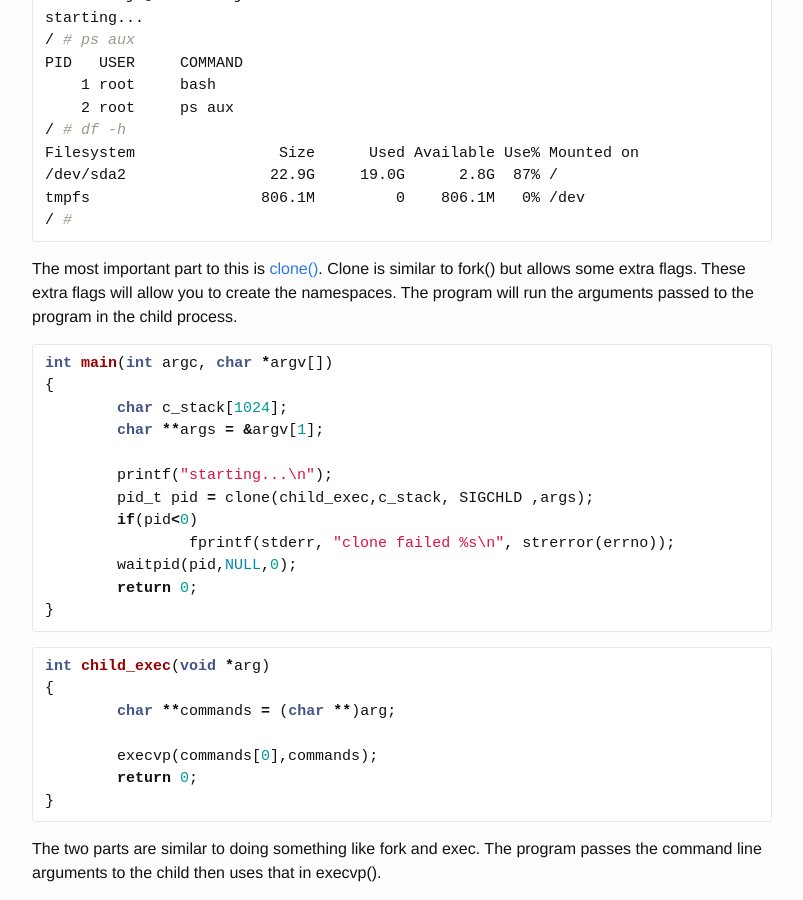
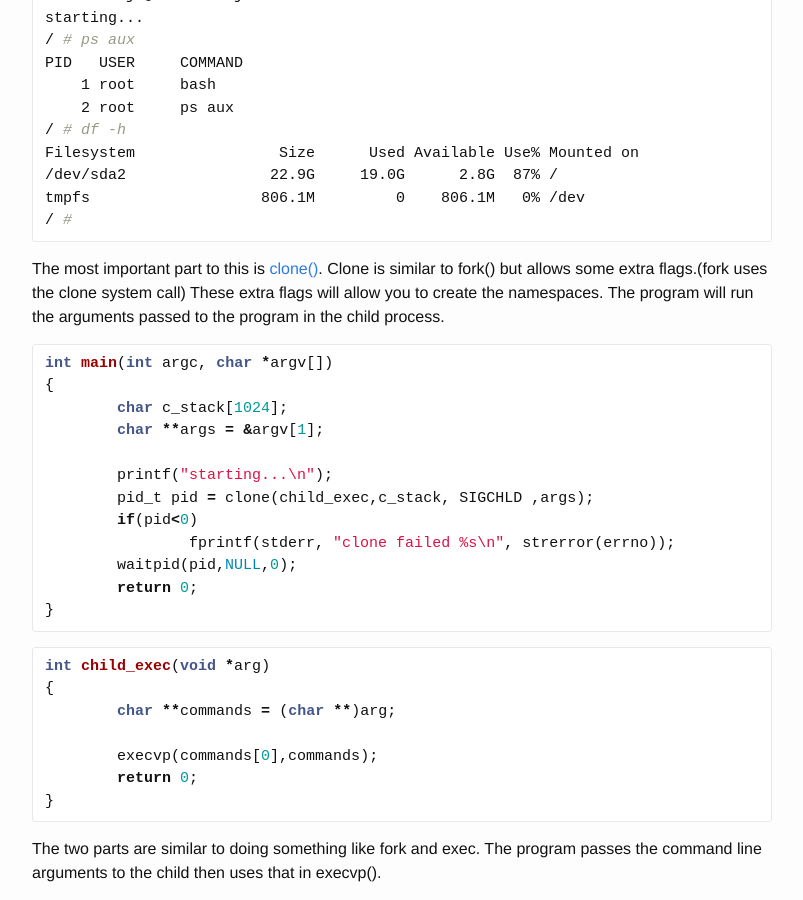
Before and after one commit to tejom/tejom.github.io, a Jekyll site: the page built from _posts/2016-10-04-containers-from-scratch-pt1.markdown, in a window 1280 px wide and 900 px high, scrolled down 698 px. Shown: the whole window, without its empty margins (238-1041 px from the left). Built offline with Jekyll 4.4.1, drawn with Linux system fonts in a browser that asks for light colours.

Commit message:
add a line

```diff
--- a/_posts/2016-10-04-containers-from-scratch-pt1.markdown
+++ b/_posts/2016-10-04-containers-from-scratch-pt1.markdown
@@ -32,7 +32,7 @@ tmpfs                   806.1M         0    806.1M   0% /dev
 / #
 ~~~
 
-The most important part to this is <a href="https://linux.die.net/man/2/clone">clone()</a>. Clone is similar to fork() but allows some extra flags. These extra flags will allow you to create the namespaces. The program will run the arguments passed to the program in the child process.
+The most important part to this is <a href="https://linux.die.net/man/2/clone">clone()</a>. Clone is similar to fork() but allows some extra flags.(fork uses the clone system call) These extra flags will allow you to create the namespaces. The program will run the arguments passed to the program in the child process.
 
 ~~~ c
 int main(int argc, char *argv[])
```
